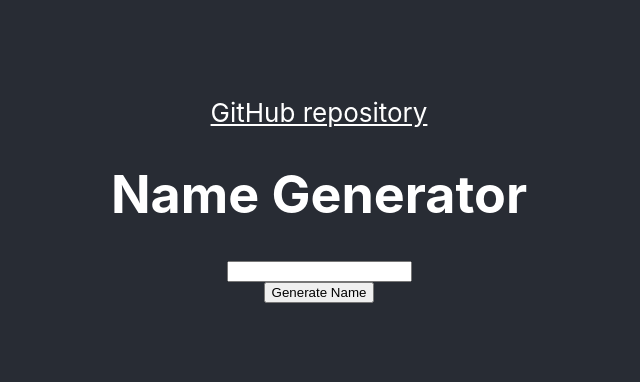
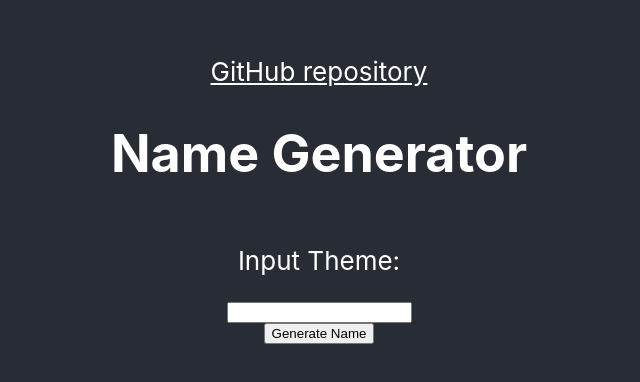
Before and after one commit to jlrzhen/name-generator, a React (Create React App) app: page / in a window 1280 px wide. Shown: the part 200-582 px from the top of the page, without its empty margins (321-961 px from the left). Built offline with nearby package versions, Linux system fonts and the light colour scheme.

Commit message:
Added input description

```diff
--- a/src/App.js
+++ b/src/App.js
@@ -28,6 +28,7 @@ function App() {
       <header className="App-header">
         <a style={{color: "white"}} href="https://github.com/jlrzhen/name-generator">GitHub repository</a>
         <h1>Name Generator</h1>
+        <p>Input Theme:</p>
         <input onChange={event => setInput(event.target.value)} />
         {!name ? <button onClick={handleClick}>Generate Name</button>
         : <>
```
